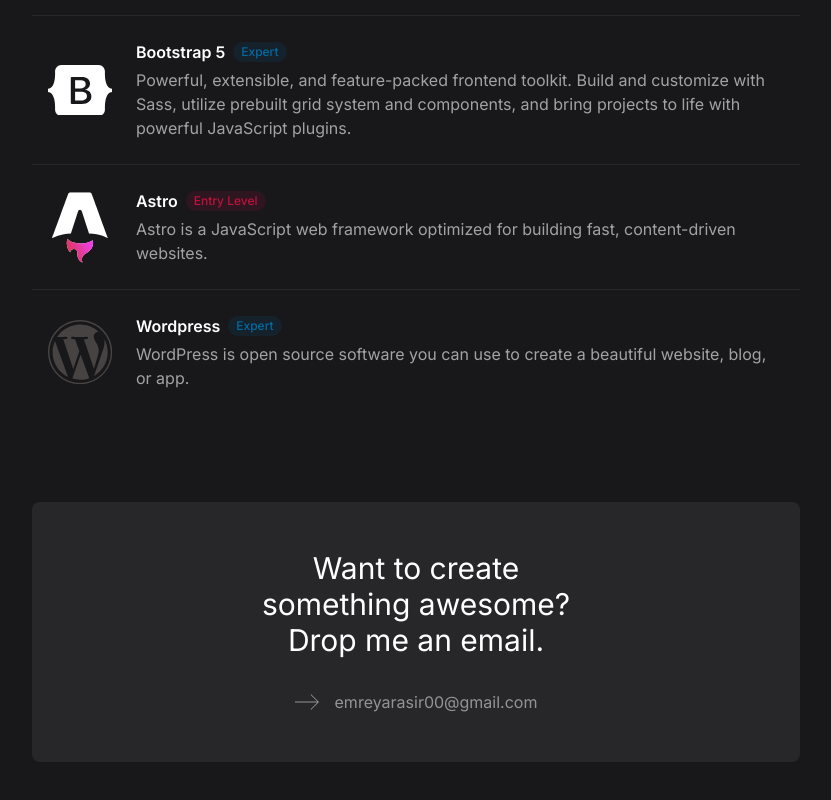
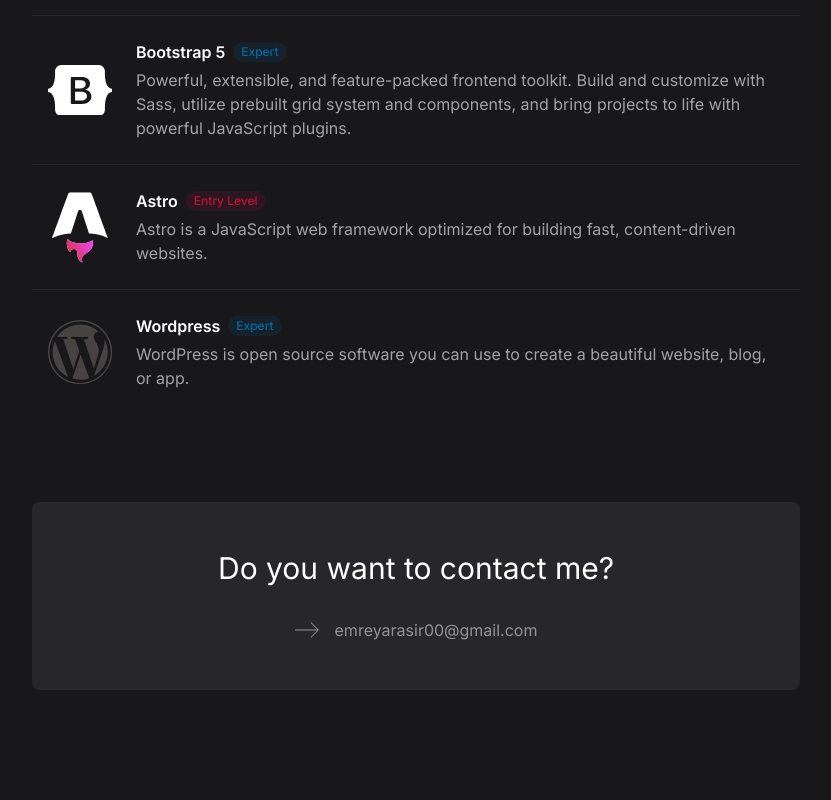
Before and after one commit to viowins/portfolio, a Vue app: page / in a window 1280 px wide. Shown: the part 1600-2400 px from the top of the page, without its empty margins (224-1055 px from the left). Built offline with nearby package versions, Linux system fonts and the light colour scheme.

Commit message:
refactor: Update LetsWork component to improve contact information

```diff
--- a/src/components/LetsWork.vue
+++ b/src/components/LetsWork.vue
@@ -8,7 +8,7 @@
   >
     <div class="text-center">
       <h1 class="text-3xl mb-8">
-        Want to create<br />something awesome?<br />Drop me an email.<br />
+        Do you want to contact me?<br />
       </h1>
       <a
         class="text-base flex items-center justify-center gap-4 opacity-50 hover:opacity-100 transition-all"
```
